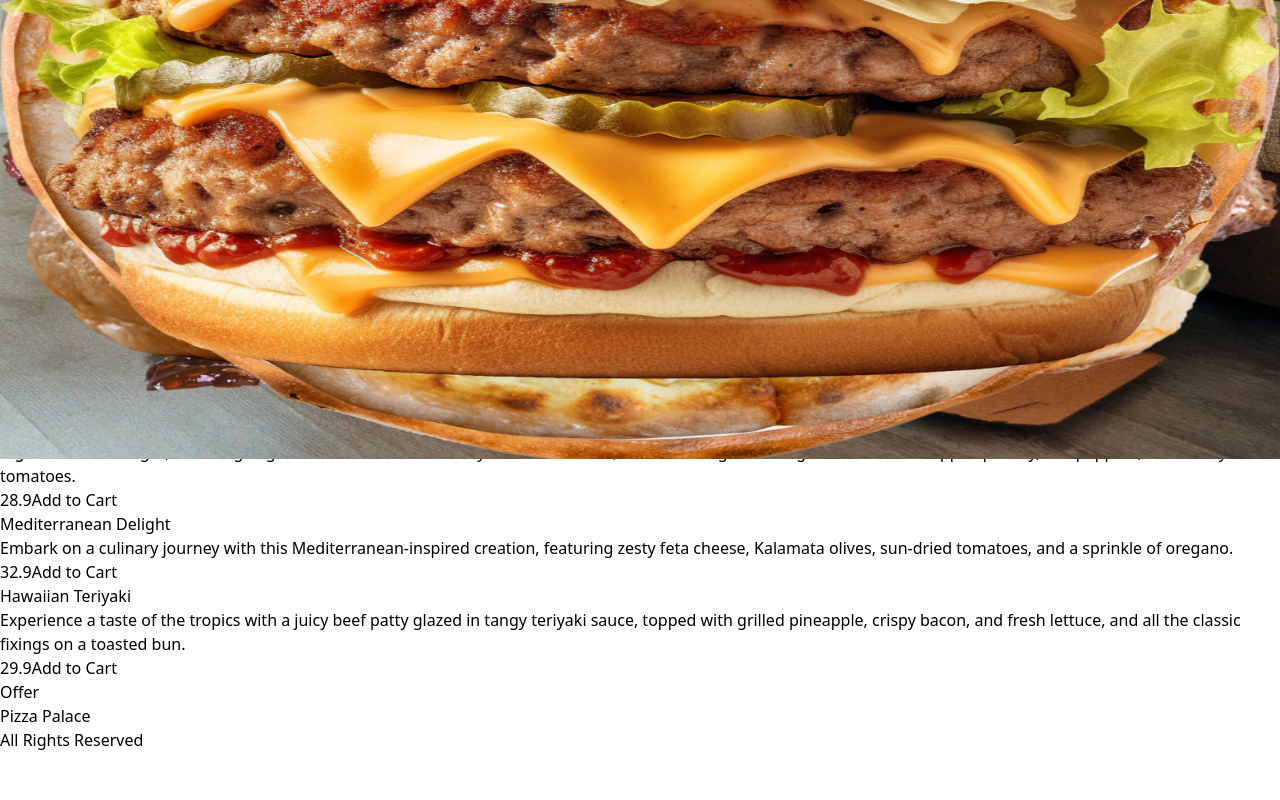
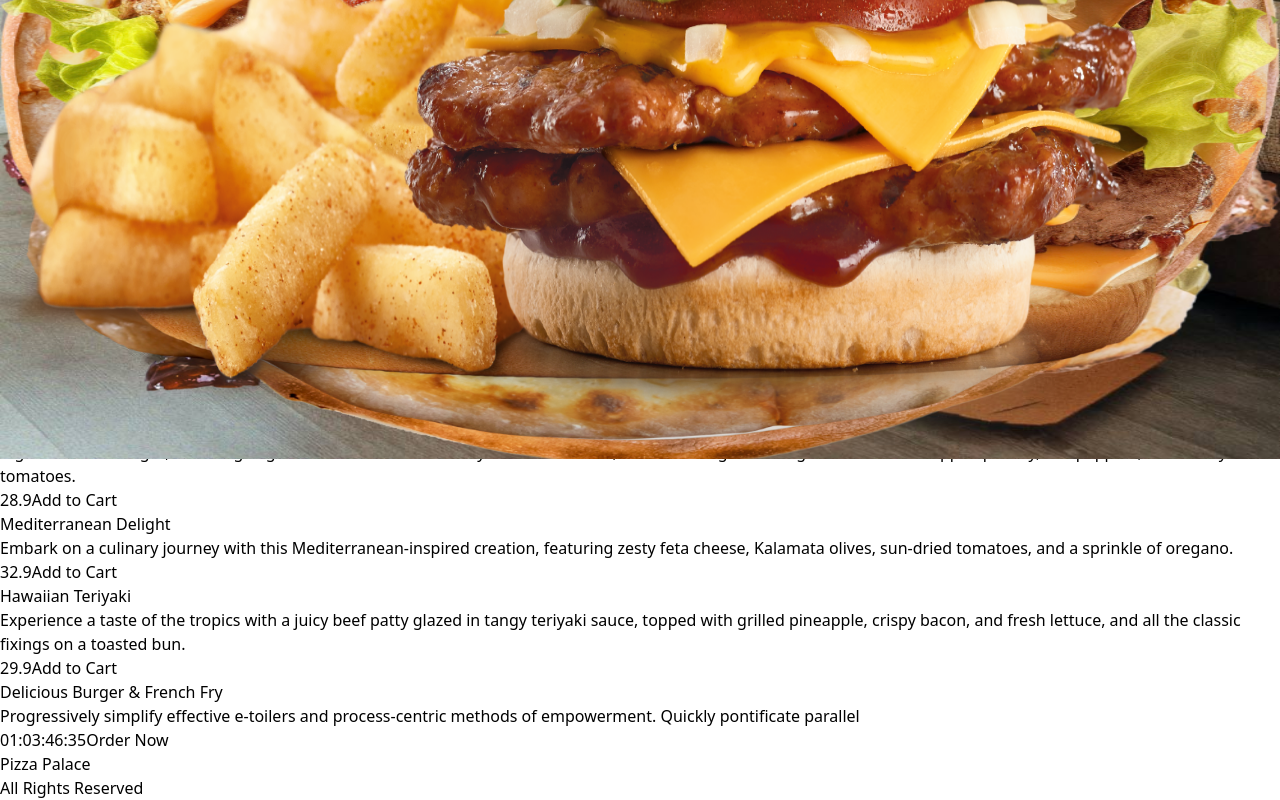
Before and after one commit to pendragonnn/Restaurant-Food-Delivery-App-Design-With-NextJS, a Next.js app: page / in a window 1280 px wide. Shown: the part 341-1141 px from the top of the page. Before the commit the page ends 1093 px from the top, so only its background shows below. Built offline with nearby package versions, Linux system fonts and the light colour scheme.

Commit message:
feat: add offer component

```diff
--- /dev/null
+++ b/src/app/component/CountDown.tsx
@@ -0,0 +1,11 @@
+"use client"
+import React from 'react'
+import Countdown from 'react-countdown'
+
+const CountDown = () => {
+  return (
+    <Countdown className='font-bold text-5xl text-yellow-300' date={Date.now() + 100000000} />
+  )
+}
+
+export default CountDown
--- a/src/app/component/Offer.tsx
+++ b/src/app/component/Offer.tsx
@@ -1,8 +1,24 @@
+import Image from 'next/image'
 import React from 'react'
+import CountDown from './CountDown'
 
 const Offer = () => {
   return (
-    <div>Offer</div>
+    <div className='bg-black h-screen flex flex-col md:flex-row md:justify-between md:bg-[url("/offerBg.png")] md:h-[70vh]'>
+      {/* text */}
+      <div className='flex-1 flex flex-col gap-8 p-6 text-center items-center justify-center'>
+        <h1 className='text-white text-5xl font-bold xl:text-6xl'>Delicious Burger & French Fry</h1>
+        <p className='text-white xl:text-xl'>
+          Progressively simplify effective e-toilers and process-centric methods of empowerment. Quickly pontificate parallel
+        </p>
+        <CountDown />
+        <button className='bg-red-500 text-white rounded-md py-3 px-6'>Order Now</button>
+      </div>
+      {/* image */}
+      <div className='flex-1 w-full relative md:h-full'>
+        <Image src={"/offerProduct.png"} alt='' fill className='object-contain'/>
+      </div>
+    </div>
   )
 }
 
```
Also changed, not shown: package.json (+7 -6 lines), 1 other file (tests, documents, lock files or other folders).
